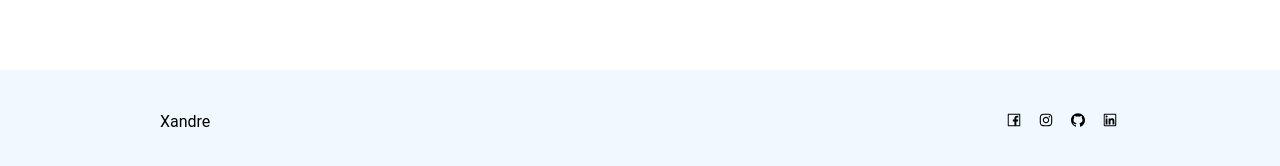
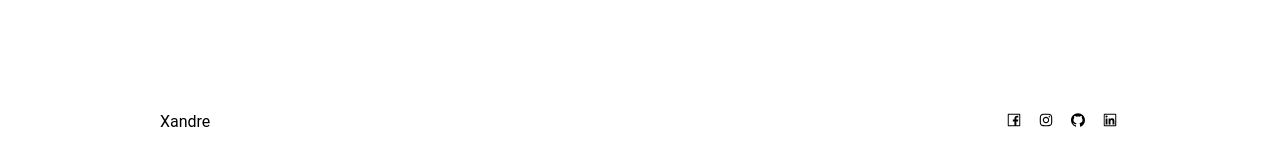
Before and after one commit to Alex-Xandre/open-source-templates, a React (Vite) app: page / in a window 1280 px wide. Shown: the part 2242-2408 px from the top of the page. Built offline with nearby package versions, Linux system fonts and the light colour scheme.

Commit message:
fix footer bg

```diff
--- a/src/layout/Footer.jsx
+++ b/src/layout/Footer.jsx
@@ -33,7 +33,7 @@ const Footer = () => {
   ];
   const navigate = useNavigate();
   return (
-    <footer className="flex w-full justify-between bg-sky-50 relative px-4 py-10 lg:px-40 ">
+    <footer className="flex w-full justify-between bg-white relative px-4 py-10 lg:px-40 ">
       {/* <div className="h-[1px] w-full border border-black "></div> */}
       <h1 className=" cursor-pointer " onClick={() => navigate("/")}>
         Xandre
@@ -47,7 +47,7 @@ const Footer = () => {
               href={x.url}
               target="_blank"
               rel="noreferrer"
-              className="oapcity-80 hover:bg-white hover:opacity-100 h-fit rounded p-[2px]"
+              className="oapcity-80 hover:bg-sky-50 hover:opacity-100 h-fit rounded p-[2px]"
             >
               {x.ic}
             </a>
```
